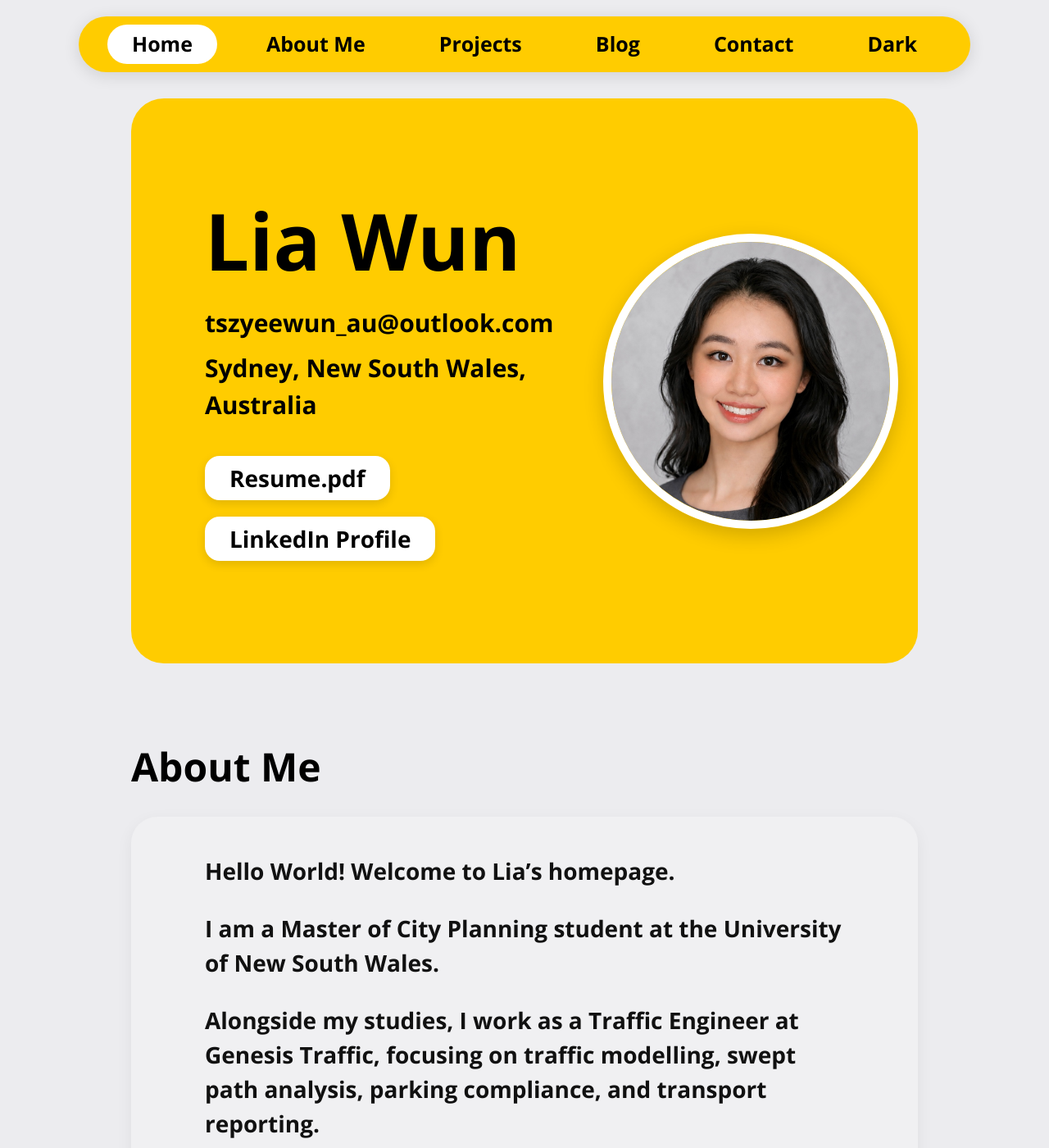
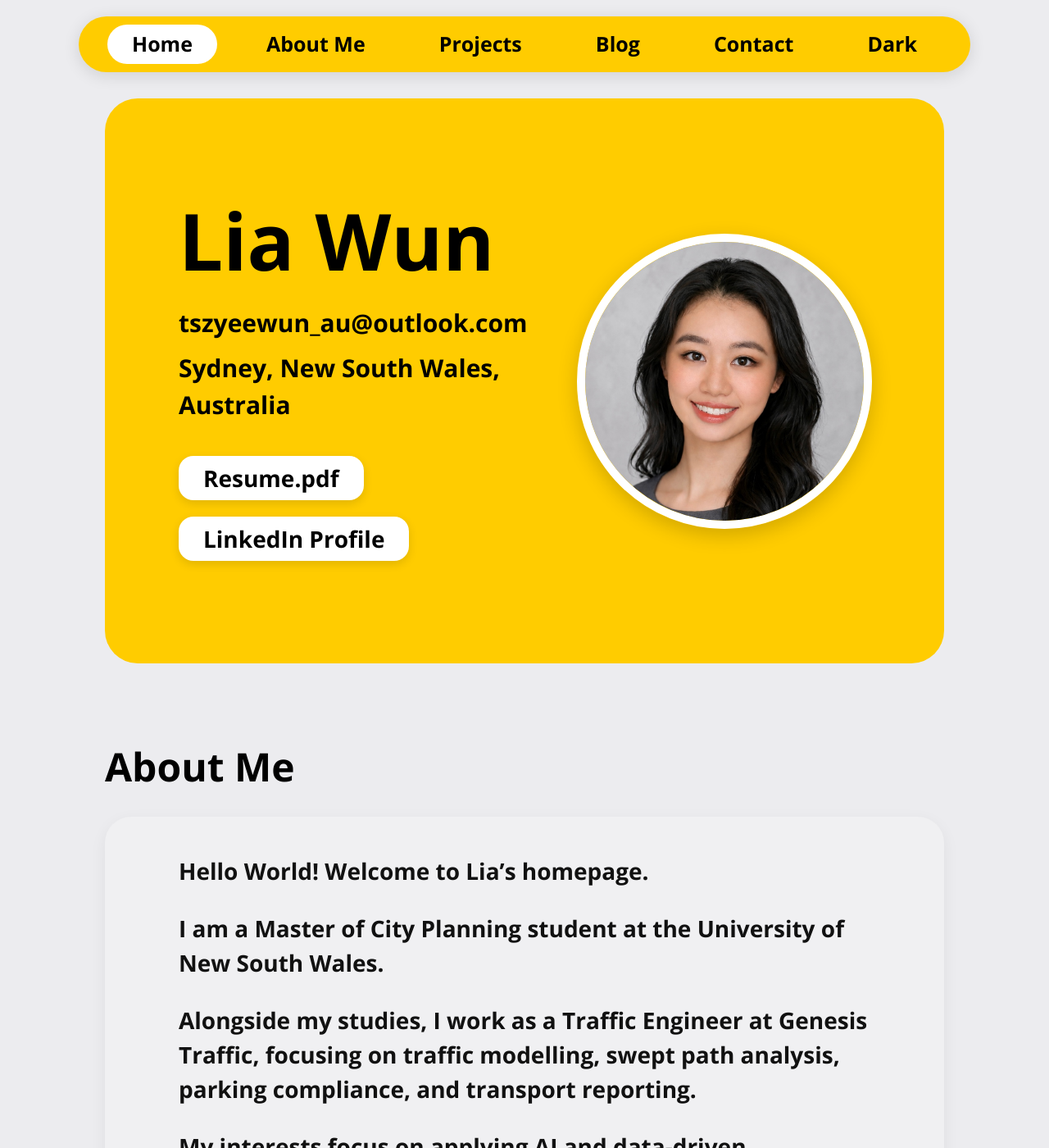
Before and after one commit to tszyeewun/tszyeewun.github.io, a Jekyll site: the page built from index.md, in a window 1280 px wide and 1400 px high. Shown: the whole window at 82% size. Built offline with Jekyll 4.4.1, drawn with Linux system fonts in a browser that asks for light colours.

Commit message:
Increase width of hero and main content sections

```diff
--- a/_layouts/default.html
+++ b/_layouts/default.html
@@ -93,7 +93,7 @@
 
       margin:120px auto 40px auto;
 
-      width:75%;
+      width:80%;
       max-width:1250px;
 
       background:#FFCC00;
@@ -189,7 +189,7 @@
     ========================= */
 
     .main-content{
-      width:75%;
+      width:80%;
       max-width:1250px;
       margin:auto;
     }
```
